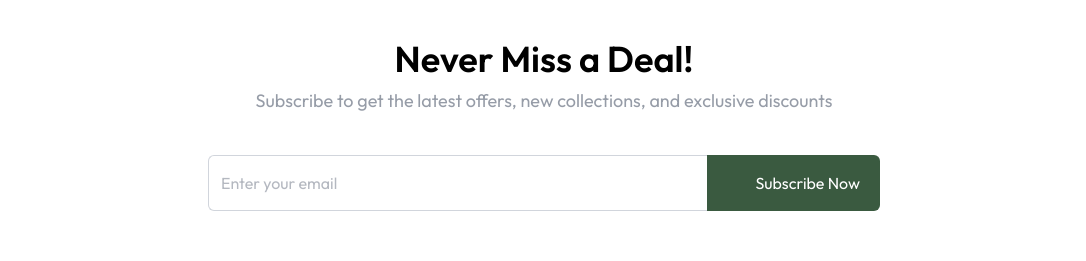
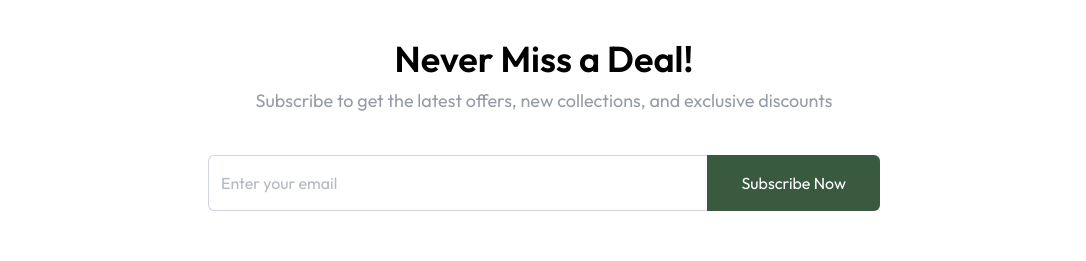
Before and after one commit to NJ-030804/CruzeIt, a React (Vite) app in the folder Client/: page / in a window 1280 px wide. Shown: the part 2388-2649 px from the top of the page, without its empty margins (96-1182 px from the left). Built offline with nearby package versions, Linux system fonts and the light colour scheme; no server answers.

Commit message:
centered subscribe now in newsletter

```diff
--- a/Client/src/components/Newsletter.jsx
+++ b/Client/src/components/Newsletter.jsx
@@ -66,7 +66,7 @@
           type="submit"
           whileHover={{ scale: 1.05 }}
           whileTap={{ scale: 0.98 }}
-          className="md:px-12 px-8 h-full text-white bg-primary hover:bg-primary-dull transition-all cursor-pointer rounded-md rounded-l-none whitespace-nowrap relative overflow-hidden"
+          className="md:px-12 px-8 h-full text-white bg-primary hover:bg-primary-dull transition-all cursor-pointer rounded-md rounded-l-none whitespace-nowrap relative overflow-hidden flex items-center justify-center"
         >
           <motion.span
             animate={isSubmitted ? { y: -50, opacity: 0 } : { y: 0, opacity: 1 }}
```
